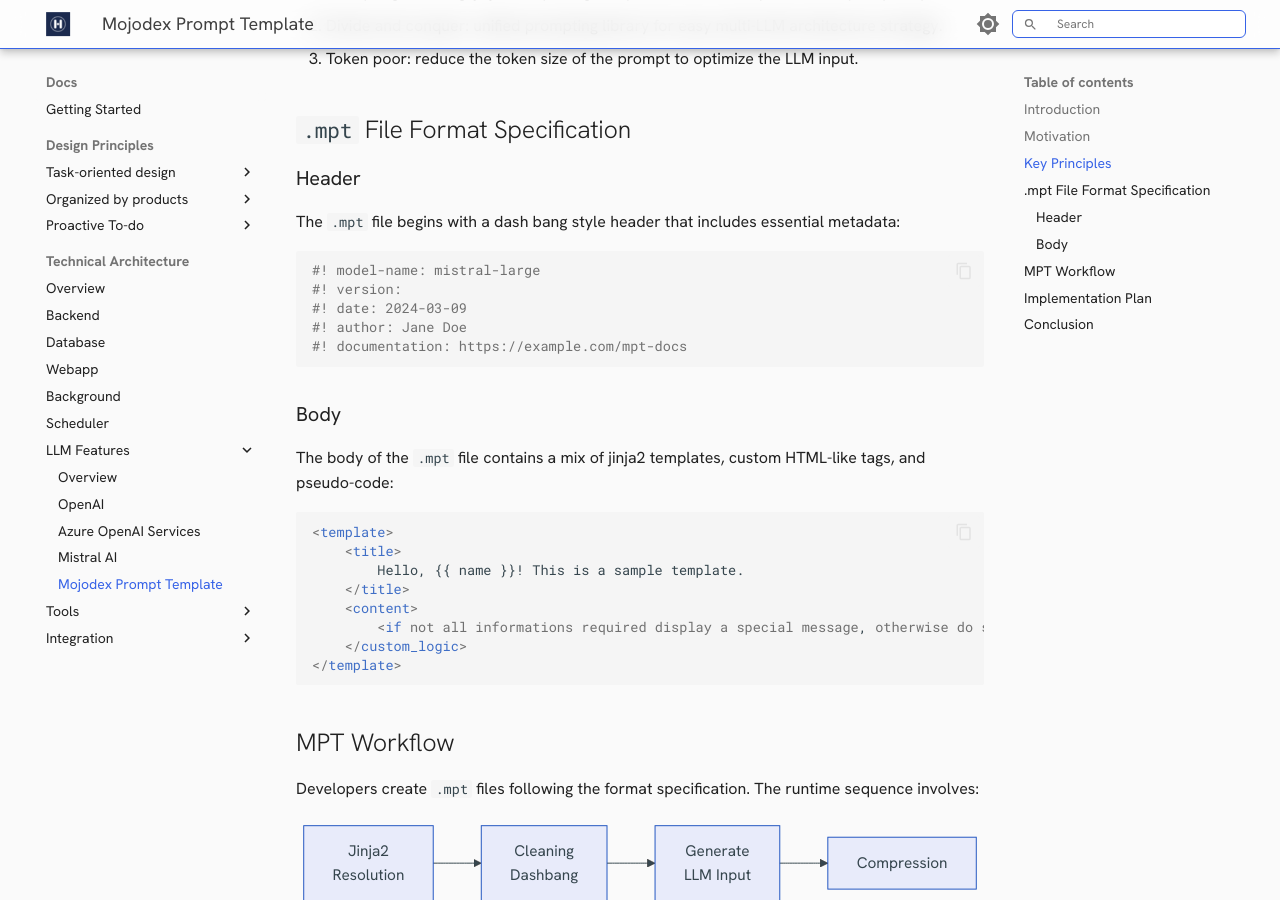
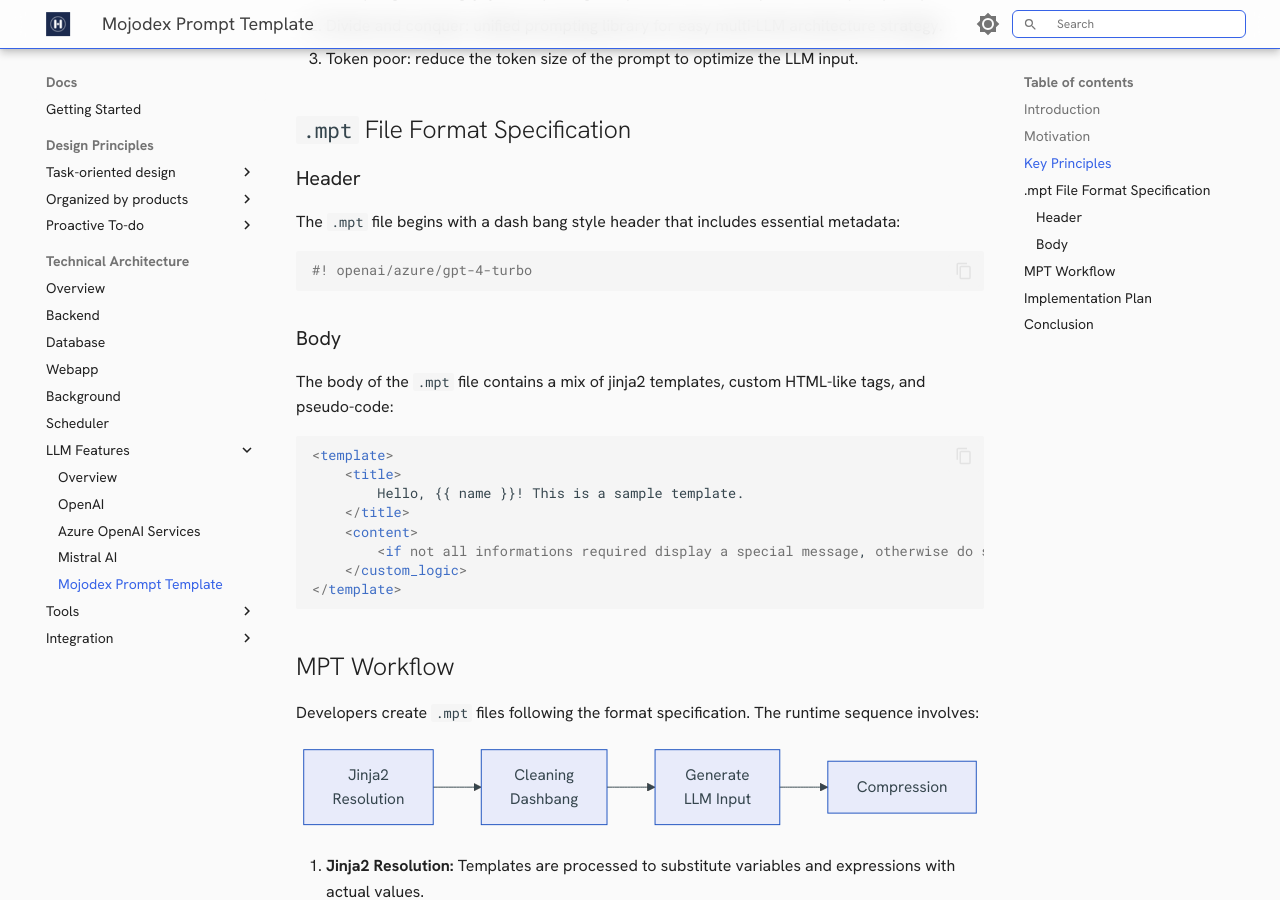
Before and after one commit to hoomano/mojodex, an MkDocs documentation site: the page built from docs/technical-architecture/llm-features/mpt.md, in a window 1280 px wide and 900 px high, scrolled down 984 px. Built offline with MkDocs 1.6.1 and Material for MkDocs 9.7.7, drawn with Linux system fonts in a browser that asks for light colours.

Commit message:
simplify dashbang

````diff
--- a/docs/technical-architecture/llm-features/mpt.md
+++ b/docs/technical-architecture/llm-features/mpt.md
@@ -26,11 +26,7 @@ As our reliance on LLMs increases, the complexity and variety of prompts we need
 The `.mpt` file begins with a dash bang style header that includes essential metadata:
 
 ``` bash
-#! model-name: mistral-large
-#! version:
-#! date: 2024-03-09
-#! author: Jane Doe
-#! documentation: https://example.com/mpt-docs
+#! openai/azure/gpt-4-turbo
 ```
 
 ### Body
````
